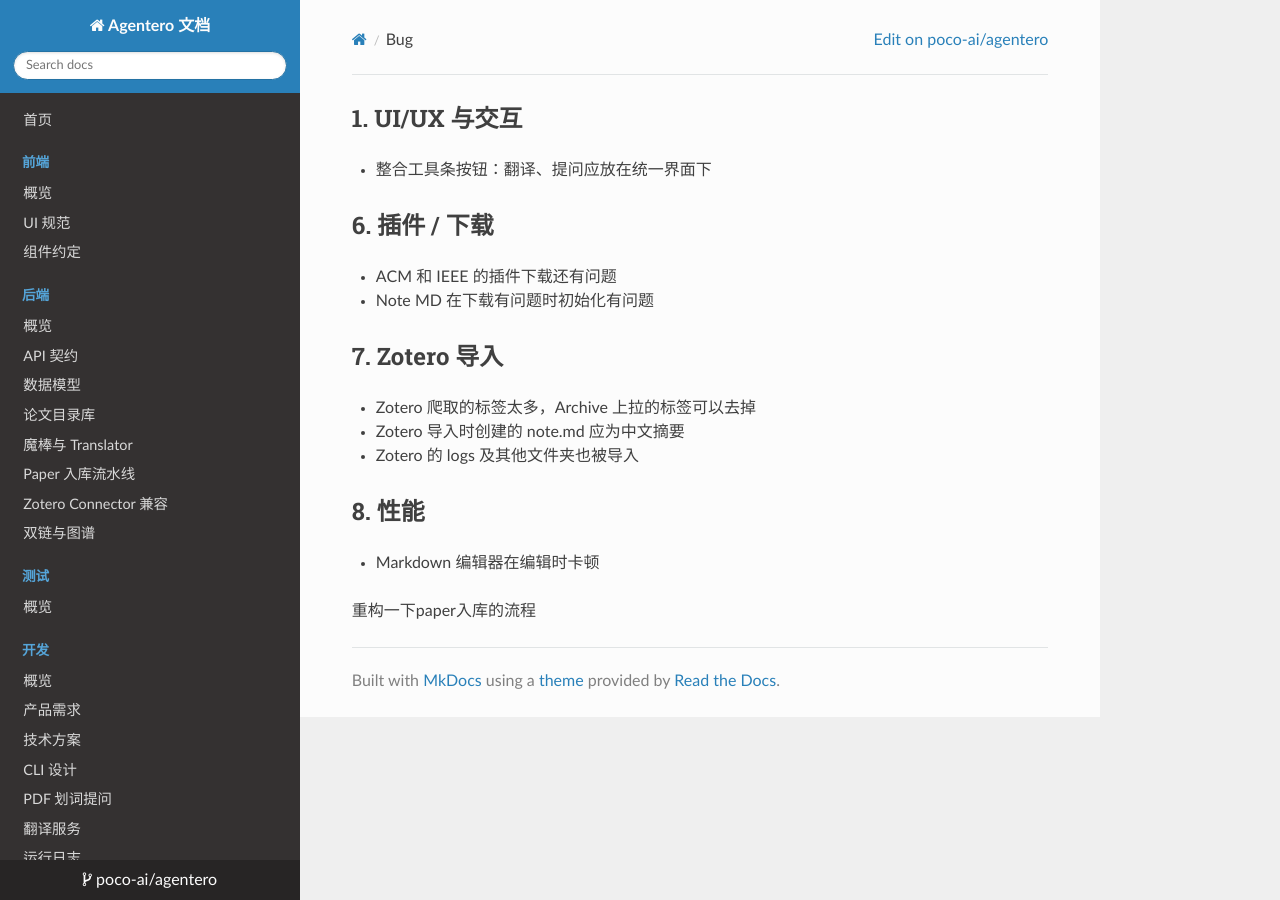
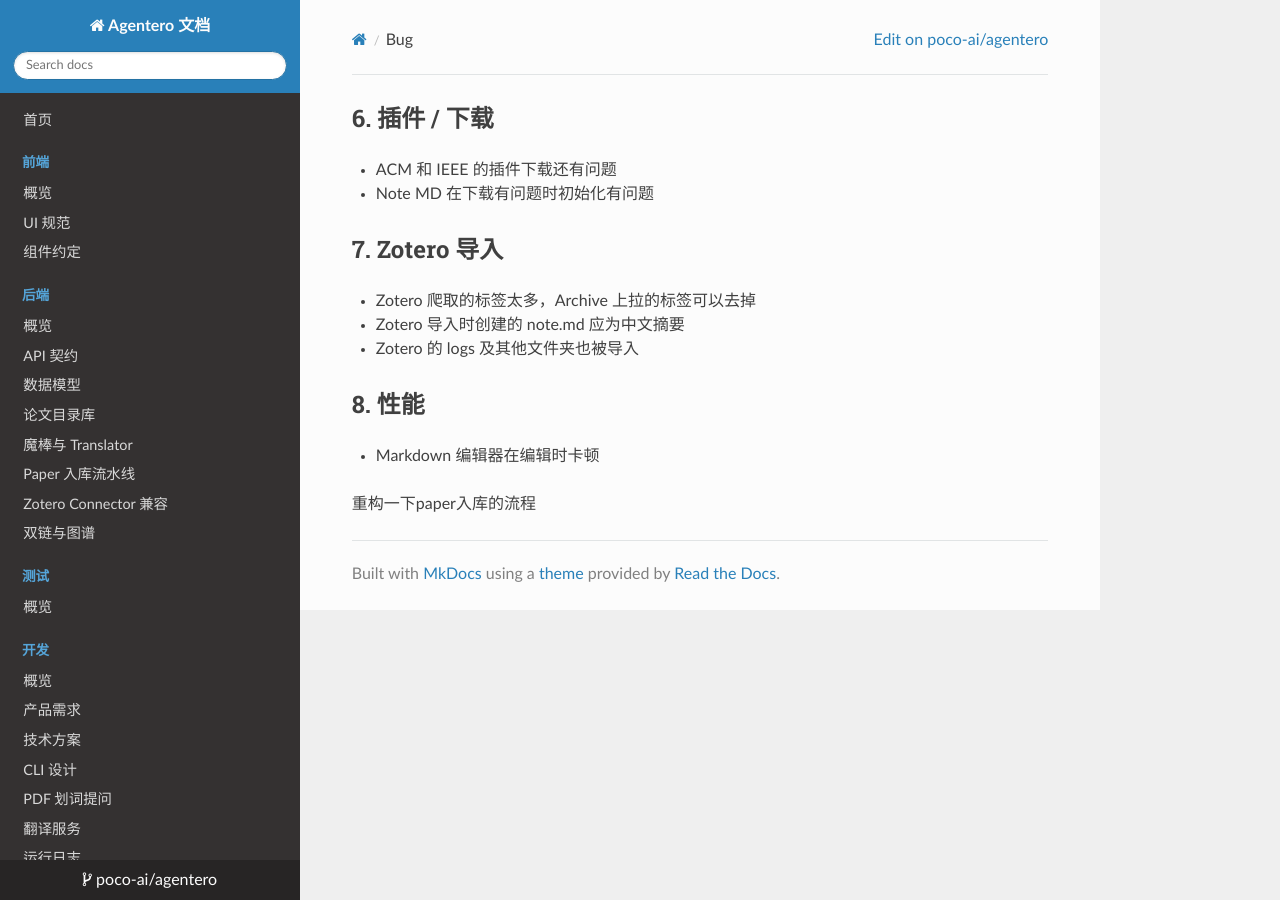
Before and after one commit to July-h5kf3/Agentero, an MkDocs documentation site: the page built from docs/development/bug.md, in a window 1280 px wide. Built offline with MkDocs 1.6.1, drawn with Linux system fonts in a browser that asks for light colours; nearby versions of some CDN libraries.

Commit message:
docs(development): 删除已废弃的UI/UX与交互内容
- 移除关于工具条按钮整合的描述
- 清理无关的过时内容以保持文档简洁
- 保持插件下载部分内容完整未改动

```diff
--- a/docs/development/bug.md
+++ b/docs/development/bug.md
@@ -1,6 +1,3 @@
-## 1. UI/UX 与交互
-- 整合工具条按钮：翻译、提问应放在统一界面下
-
 ## 6. 插件 / 下载
 - ACM 和 IEEE 的插件下载还有问题
 - Note MD 在下载有问题时初始化有问题
```
